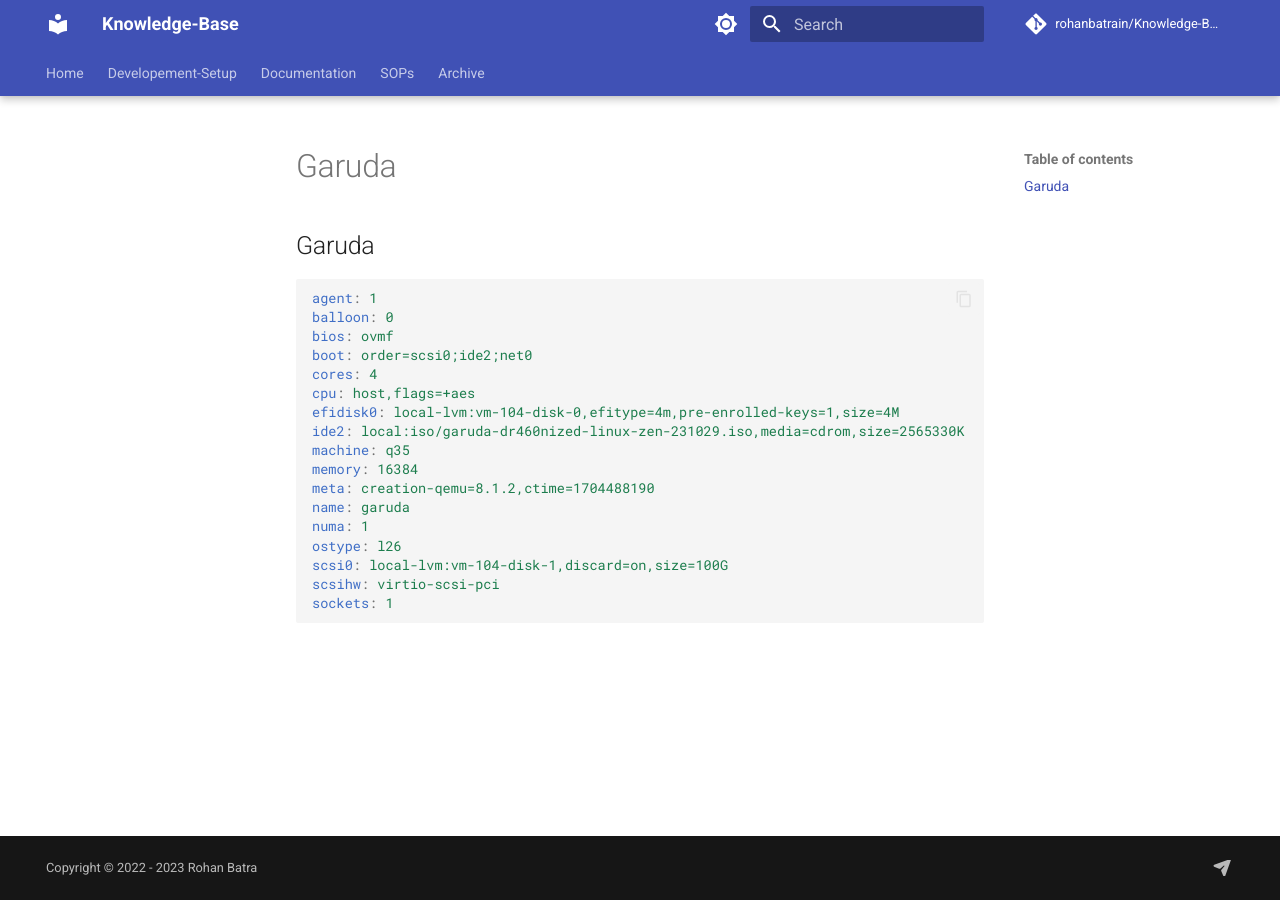
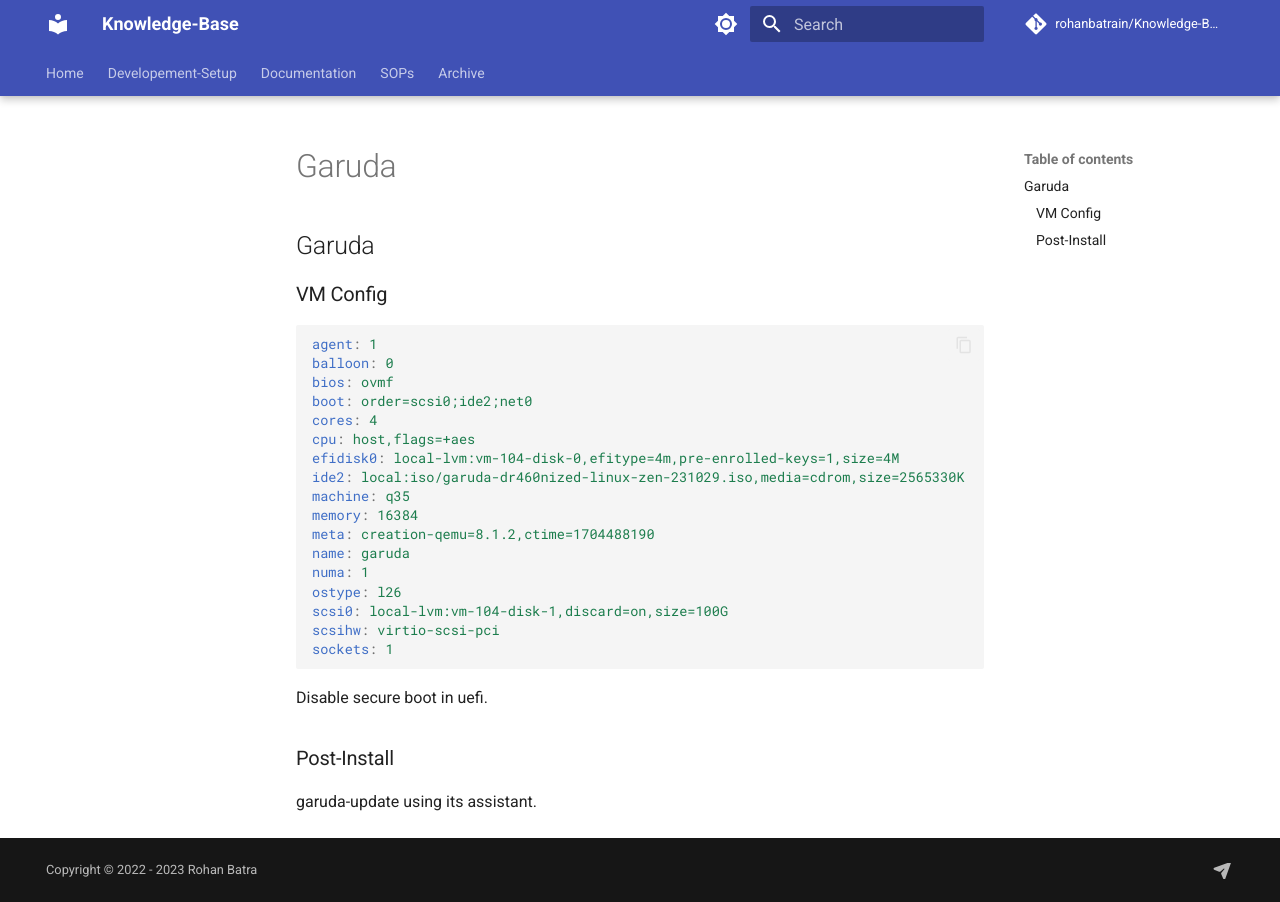
Before and after one commit to rohanbatrain/knowledge-base, an MkDocs documentation site: the page built from docs/Developement-Setup/Owned-Devices/Laptops/MSI/2023/August/Crucial-Drive/Promox/Virtual-Machines/garuda.md, in a window 1280 px wide. Built offline with MkDocs 1.6.1 and Material for MkDocs 9.7.7, drawn with Linux system fonts in a browser that asks for light colours; nearby versions of some CDN libraries; library files that are not in the unit come from our copies; comment, search, counter and statistics services are not loaded.

Commit message:
Update garuda.md

````diff
--- a/docs/Developement-Setup/Owned-Devices/Laptops/MSI/2023/August/Crucial-Drive/Promox/Virtual-Machines/garuda.md
+++ b/docs/Developement-Setup/Owned-Devices/Laptops/MSI/2023/August/Crucial-Drive/Promox/Virtual-Machines/garuda.md
@@ -1,4 +1,6 @@
 ## Garuda
+
+### VM Config
 
 ```yaml
 agent: 1
@@ -20,3 +22,10 @@ scsihw: virtio-scsi-pci
 sockets: 1
 
 ```
+
+Disable secure boot in uefi.
+
+
+### Post-Install
+
+garuda-update using its assistant.
````
